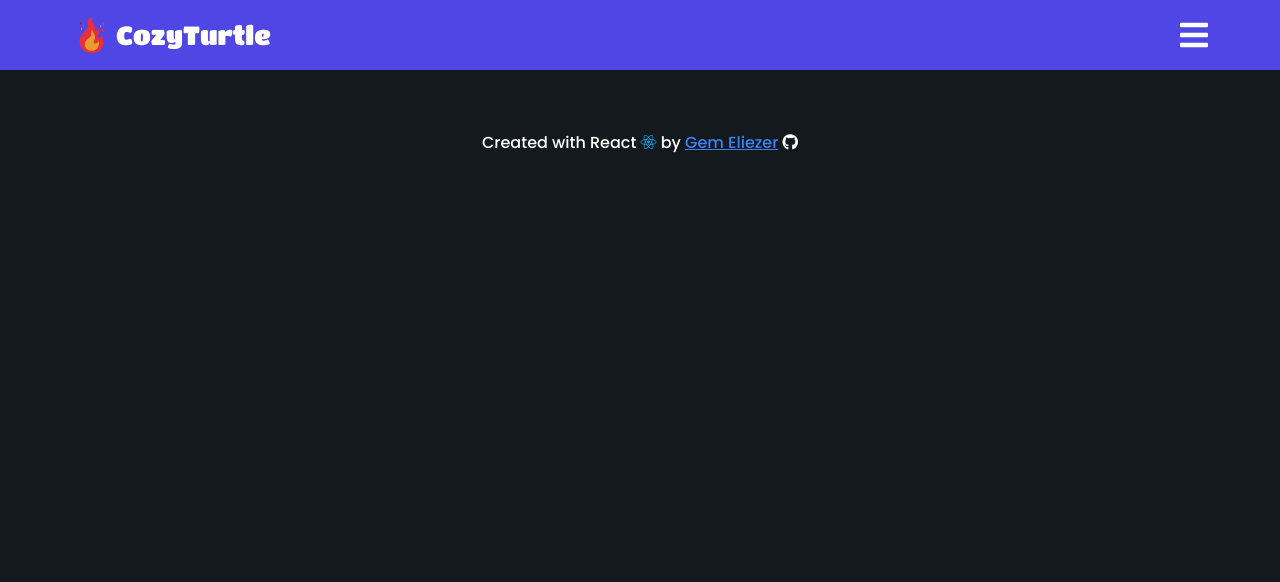
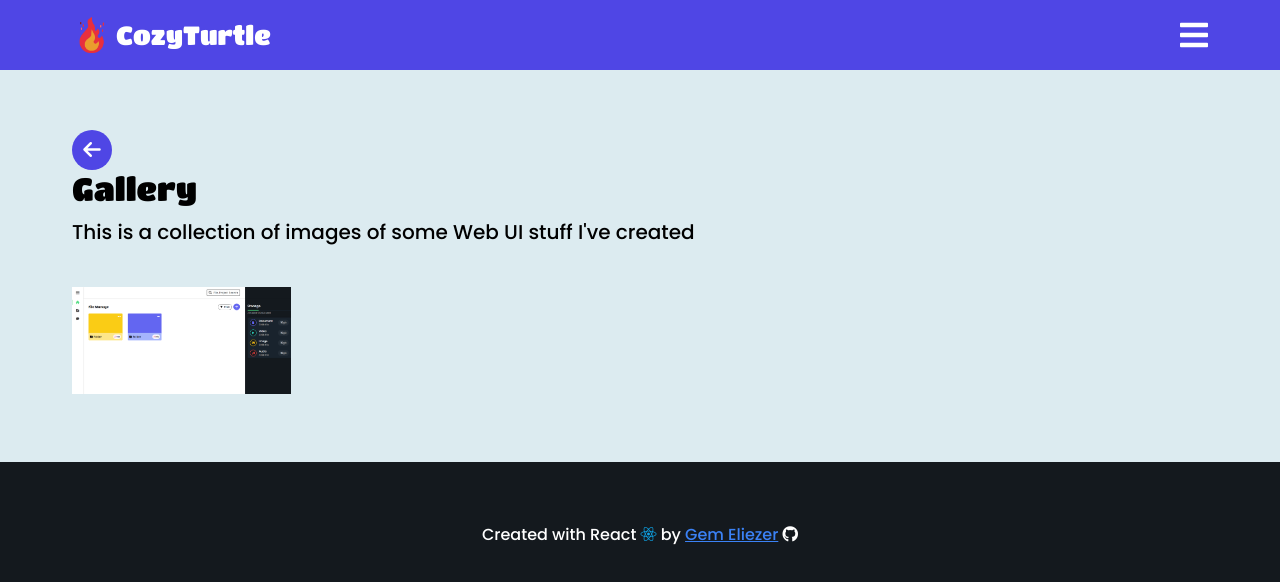
Before and after one commit to gemeliezer12/cozyturtle, a React (Create React App) app: page /gallery in a window 1280 px wide. Shown: the top 582 px of the page. Built offline with nearby package versions, Linux system fonts and the light colour scheme.

Commit message:
updated resume and skills

```diff
--- a/package.json
+++ b/package.json
@@ -3,11 +3,14 @@
   "version": "0.1.0",
   "private": true,
   "dependencies": {
+    "@emotion/react": "^11.10.4",
+    "@emotion/styled": "^11.10.4",
+    "@mui/lab": "^5.0.0-alpha.104",
+    "@mui/material": "^5.10.10",
     "@testing-library/jest-dom": "^5.15.1",
     "@testing-library/react": "^11.2.7",
     "@testing-library/user-event": "^12.8.3",
     "emailjs-com": "^3.2.0",
-    "firebase": "^9.5.0",
     "react": "^17.0.2",
     "react-dom": "^17.0.2",
     "react-router-dom": "^6.4.1",
--- a/src/App.js
+++ b/src/App.js
@@ -6,6 +6,8 @@ import Landing from "./Pages/Landing";
 import Contact from "./Pages/Contact";
 import Portfolio from "./Pages/Portfolio";
 import Project from "./Pages/Portfolio/Project";
+import Gallery from "./Pages/Gallery";
+
 import TopNav from "./Components/TopNav";
 import Footer from "./Components/Footer";
 
@@ -37,6 +39,7 @@ const App = () => {
             <Route path="/" element={<Landing />} />
             <Route path="/contact" element={<Contact />} />
             <Route path="/portfolio" element={<Portfolio />} />
+            <Route path="/gallery" element={<Gallery />} />
             <Route
               path="/portfolio/:currentProjectLinkName"
               element={<Project />}
--- /dev/null
+++ b/src/Pages/Gallery.js
@@ -0,0 +1,83 @@
+import Masonry from "@mui/lab/Masonry";
+import { useNavigate } from "react-router";
+
+const Gallery = () => {
+  const navigate = useNavigate();
+
+  return (
+    <>
+      <div
+        style={{
+          display: "flex",
+          justifyContent: "center",
+        }}
+      >
+        <div
+          className="HPNXA06qJ7"
+          style={{
+            padding: "60px 32px",
+          }}
+        >
+          <div
+            className="dark"
+            onClick={() => navigate(-1)}
+            style={{
+              width: "40px",
+              height: "40px",
+              display: "flex",
+              justifyContent: "center",
+              alignItems: "center",
+              backgroundColor: "var(--base-color-indigo)",
+              borderRadius: "40px",
+              cursor: "pointer",
+            }}
+          >
+            <i
+              className="fa-solid fa-arrow-left"
+              style={{
+                fontSize: "20px",
+              }}
+            ></i>
+          </div>
+          <div>
+            <p
+              style={{
+                fontSize: "32px",
+                fontFamily: "Titan One",
+              }}
+            >
+              Gallery
+            </p>
+          </div>
+          <div
+            style={{
+              paddingTop: "10px",
+            }}
+          >
+            <p
+              style={{
+                fontSize: "20px",
+              }}
+            >
+              This is a collection of images of some Web UI stuff I've created
+            </p>
+          </div>
+          <div
+            style={{
+              paddingTop: "40px",
+            }}
+          >
+            <Masonry
+              columns={{ xs: 2, sm: 3, md: 4, lg: 5, xl: 6 }}
+              spacing={1}
+            >
+              <img src="../gallery/1.png" alt="" />
+            </Masonry>
+          </div>
+        </div>
+      </div>
+    </>
+  );
+};
+
+export default Gallery;
```
Also changed, not shown: src/firebase.js (deleted, +0 -16 lines), public/gallery/1.png (added), 1 other file (tests, documents, lock files or other folders).
